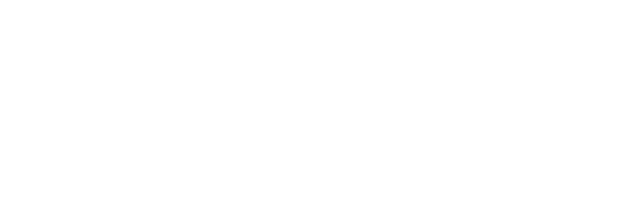
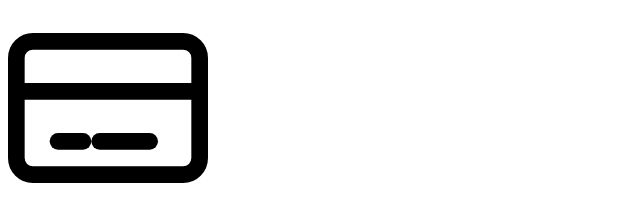
Before and after one commit to Bsindjui/credit-card, a plain HTML site: page index.html in a window 1280 px wide. Shown: the whole page, without its empty margins (0-640 px from the left). Drawn offline with Linux system fonts and the light colour scheme.

Commit message:
added content on index.html

```diff
--- a/index.html
+++ b/index.html
@@ -6,6 +6,12 @@
     <title>Credit Card</title>
 </head>
 <body>
+    <svg xmlns="http://www.w3.org/2000/svg" width="200" height="200" viewbox="0 0 24 24" fill="none" stroke="black" stroke-width="2" stroke-linecap="round" stroke-linejoin="round">
+        <rect x="1" y="4" width="22" height="16" rx="2" ry="2"></rect>
+        <line x1="1" y1="10" x2="23" y2="10"></line>
+        <line x1="6" y1="16" x2="9" y2="16"></line>
+        <line x1="11" y1="16" x2="17" y2="16"></line>
+    </svg>
 
 </body>
 </html>
```
